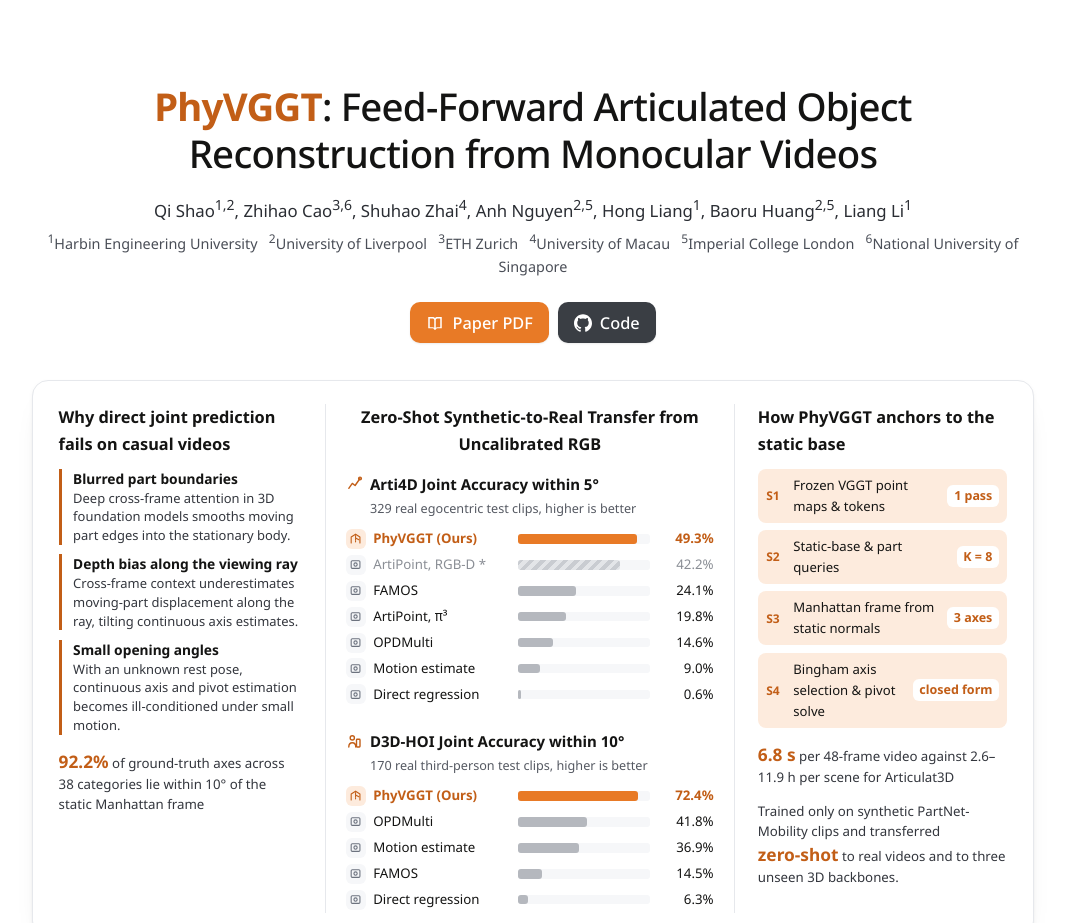
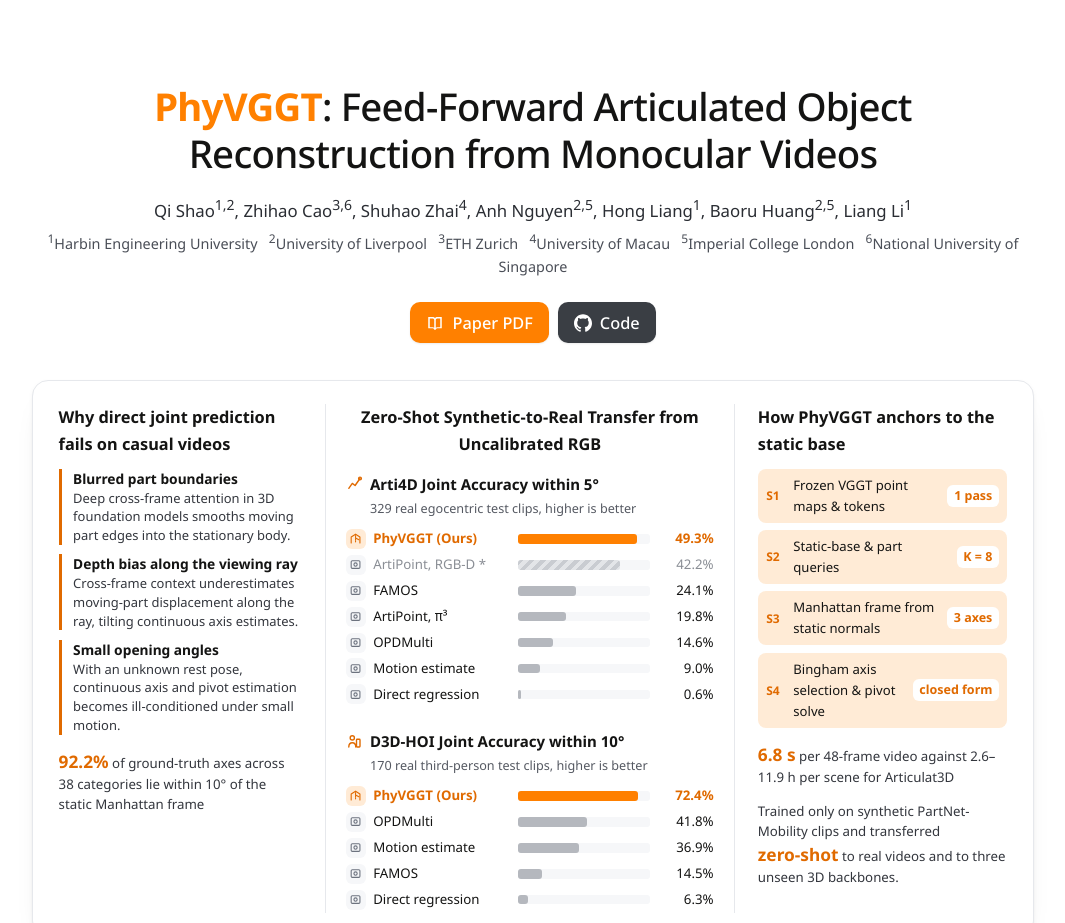
Before and after one commit to PhyVGGT/phyvggt.github.io, a plain HTML site: page index.html in a window 1280 px wide. Shown: the top 923 px of the page, without its empty margins (107-1172 px from the left). Drawn offline with Linux system fonts and the light colour scheme; a web font is replaced by a local one.

Commit message:
Papaya orange theme; recolored figures and paper PDF
Co-Authored-By: Claude Opus 5.5 <noreply@anthropic.com>

```diff
--- a/index.html
+++ b/index.html
@@ -18,7 +18,7 @@
 :root{
   --ink:#141413;
   --ivory:#FFFFFF;
-  --oat:#FDEBDD;
+  --oat:#FFEBD6;
   --teal:#218375;
   --slate:#3A3E44;
   --mid:#7A7E85;
@@ -26,10 +26,10 @@
   --sunken:#F6F7F9;
   --warm-line:#E6E8EC;
   --line:rgba(31,30,29,.10);
-  --brand:#C25E17;
-  --brand-hover:#9C4710;
-  --coral:#E87A26;
-  --tint:rgba(232,122,38,.10);
+  --brand:#E06A00;
+  --brand-hover:#C25A00;
+  --coral:#FF8000;
+  --tint:rgba(255,128,0,.10);
   --serif:"Google Sans","Noto Sans",-apple-system,BlinkMacSystemFont,"Segoe UI",sans-serif;
   --body:"Noto Sans",-apple-system,BlinkMacSystemFont,"Segoe UI",sans-serif;
   --mono:ui-monospace,"SF Mono","JetBrains Mono",Menlo,Consolas,monospace;
@@ -56,7 +56,7 @@ button{font:inherit;color:inherit}
 /* Header */
 .hero{padding:5.2rem 0 2.3rem;text-align:center}
 .title{max-width:62rem;margin:0 auto;font-family:var(--serif);font-size:clamp(1.55rem,3.2vw,2.4rem);font-weight:500;line-height:1.22;letter-spacing:-.02em;text-wrap:balance}
-.wordmark{font-weight:700;color:var(--brand)}
+.wordmark{font-weight:700;color:var(--coral)}
 .subtitle-tag{margin-top:1.1rem;font-size:1.05rem;color:#4A4E57}
 .venue{margin-top:.8rem;font-family:var(--serif);font-size:1.12rem;font-weight:600;color:var(--brand)}
 .links{display:flex;flex-wrap:wrap;justify-content:center;gap:.55rem;margin-top:1.5rem}
@@ -66,8 +66,8 @@ button{font:inherit;color:inherit}
 .btn:hover{transform:translateY(-2px);box-shadow:0 12px 22px -10px var(--glow),0 2px 4px rgba(0,0,0,.06);background:#26292E}
 .btn:hover svg{transform:scale(1.1)}
 .btn:active{transform:translateY(0) scale(.97)}
-.btn-primary{--glow:rgba(232,122,38,.45);background:var(--coral)}
-.btn-primary:hover{background:#D06817}
+.btn-primary{--glow:rgba(255,128,0,.45);background:var(--coral)}
+.btn-primary:hover{background:#E67300}
 .btn[aria-disabled="true"]{cursor:default;opacity:.88}
 .btn[aria-disabled="true"]::after,.btn[aria-disabled="true"]::before{position:absolute;left:50%;opacity:0;pointer-events:none;transition:opacity .18s ease,transform .18s ease}
 .btn[aria-disabled="true"]::after{content:"Coming soon";top:calc(100% + .7rem);padding:.35rem .7rem;border-radius:.5rem;background:var(--ink);color:var(--ivory);font-size:.75rem;white-space:nowrap;transform:translate(-50%,-4px);z-index:5}
@@ -81,7 +81,7 @@ button{font:inherit;color:inherit}
 .chip{padding:.48rem 1.05rem;border:1px solid var(--warm-line);border-radius:8px;background:#fff;font-size:.96rem;cursor:pointer;transition:all .2s ease}
 .chip:active{transform:scale(.97)}
 .chip:hover{border-color:var(--coral);color:var(--brand)}
-.chip[aria-pressed="true"]{border-color:rgba(232,122,38,.45);background:var(--oat);color:var(--brand-hover);font-weight:500}
+.chip[aria-pressed="true"]{border-color:rgba(255,128,0,.45);background:var(--oat);color:var(--brand-hover);font-weight:500}
 
 /* Sections */
 .section{padding:2.5rem 0}
```
Also changed, not shown: assets/cmp_arti4d.png, assets/decoder_block.png, assets/design_bingham.png, assets/gallery.png, assets/motion_range.png, assets/pipeline.png, 5 other files.
